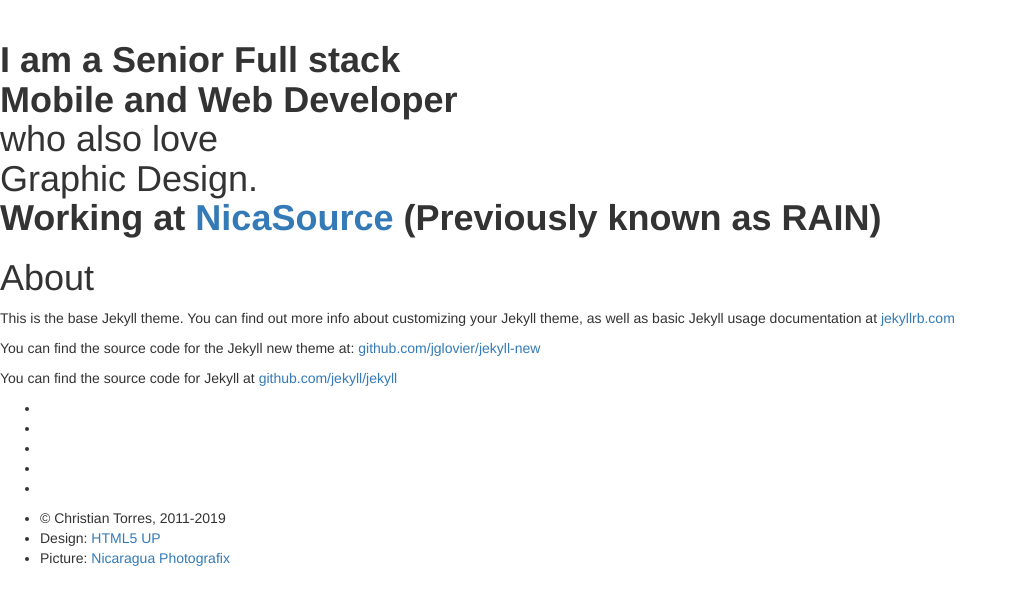
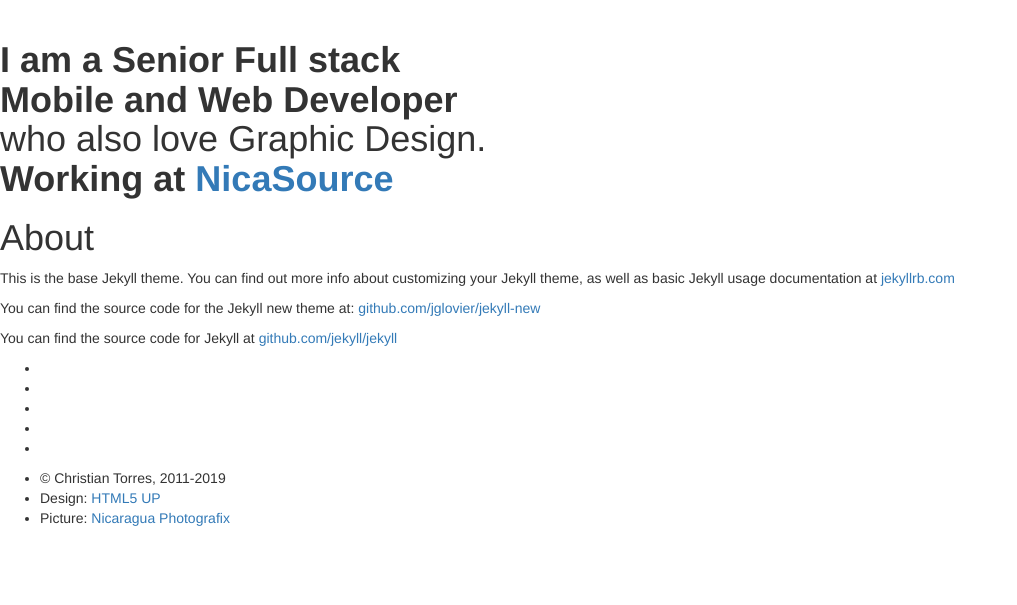
Before and after one commit to chrux/chrux.github.com, a Jekyll site: the page built from about.md, in a window 1280 px wide. Shown: the top 605 px of the page, without its empty margins (0-1017 px from the left). Built offline with Jekyll 4.4.1, drawn with Linux system fonts in a browser that asks for light colours; nearby versions of some CDN libraries; library files that are not in the unit come from our copies.

```diff
--- a/_config.yml
+++ b/_config.yml
@@ -2,8 +2,8 @@
 title: Christian Torres
 email: chtorrez@gmail.com
 description: |
-  <strong>I am a Senior Full stack<br />Mobile and Web Developer</strong><br/> who also love <br/>Graphic Design.<br />
-  <strong>Working at <a href="https://nicasource.com" target="_blank">NicaSource</a> (Previously known as RAIN)</strong>
+  <strong>I am a Senior Full stack<br />Mobile and Web Developer</strong><br/> who also love Graphic Design.<br />
+  <strong>Working at <a href="https://nicasource.com" target="_blank">NicaSource</a></strong>
 baseurl: "" # the subpath of your site, e.g. /blog/
 url: "http://christiantorres.me" # the base hostname & protocol for your site
 
```
Also changed, not shown: Gemfile.lock.
